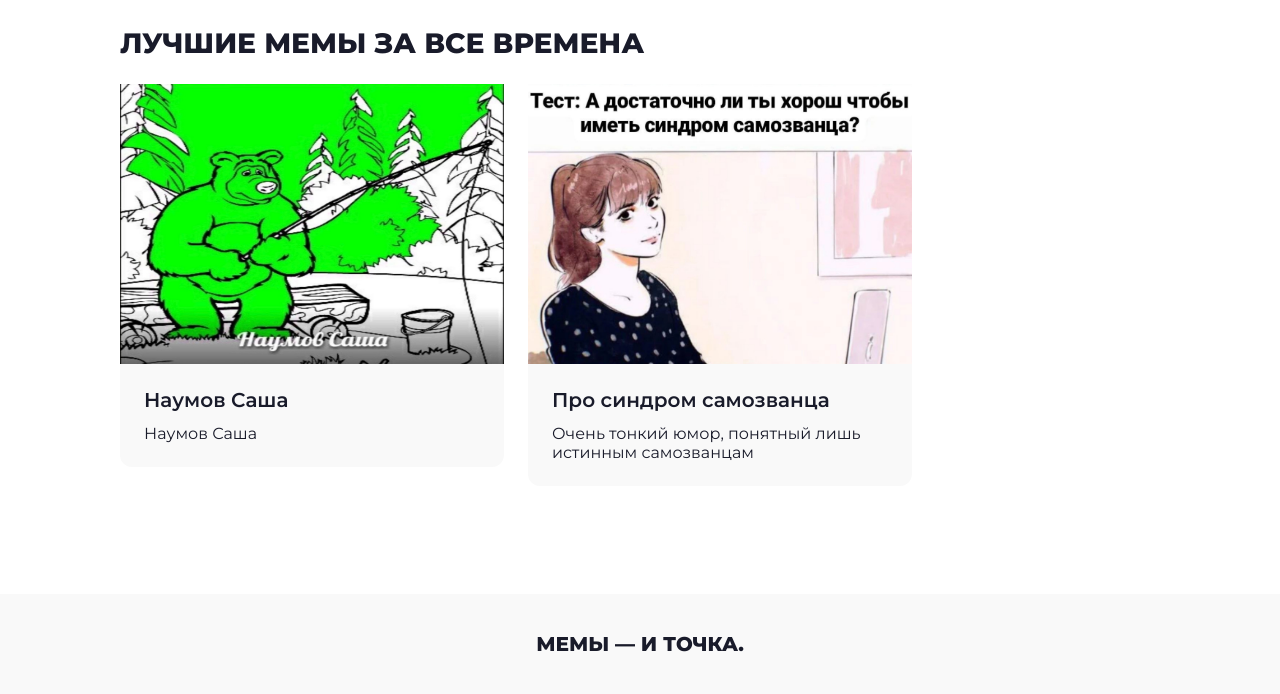
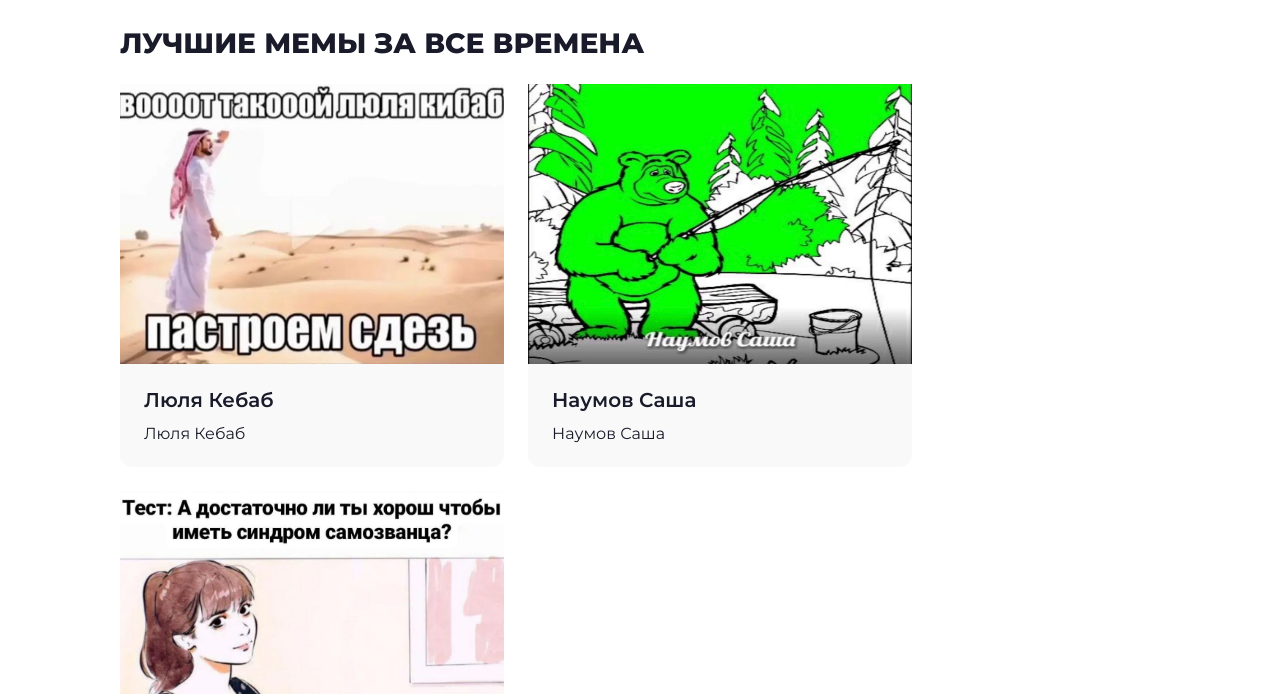
Before and after one commit to ducker-dev/memes, a plain HTML site: page index.html in a window 1280 px wide. Shown: the part 106-800 px from the top of the page. Drawn offline with Linux system fonts and the light colour scheme.

Commit message:
Добавил третий мемес

```diff
--- a/index.html
+++ b/index.html
@@ -48,6 +48,13 @@
             <h1 class="main__title">Лучшие мемы за все времена</h1>
             <div class="main__memes">
               <div class="main__meme">
+                <img class="main__meme-img" src="./imgs/meme-3.jpg" />
+                <div class="main__meme-info">
+                    <div class="main__meme-info-title">Люля Кебаб</div>
+                    <div>Люля Кебаб</div>
+                </div>
+            </div>
+              <div class="main__meme">
                 <img class="main__meme-img" src="./imgs/meme-2.jpg" />
                 <div class="main__meme-info">
                     <div class="main__meme-info-title">Наумов Саша</div>
```
Also changed, not shown: imgs/meme-3.jpg (added).
